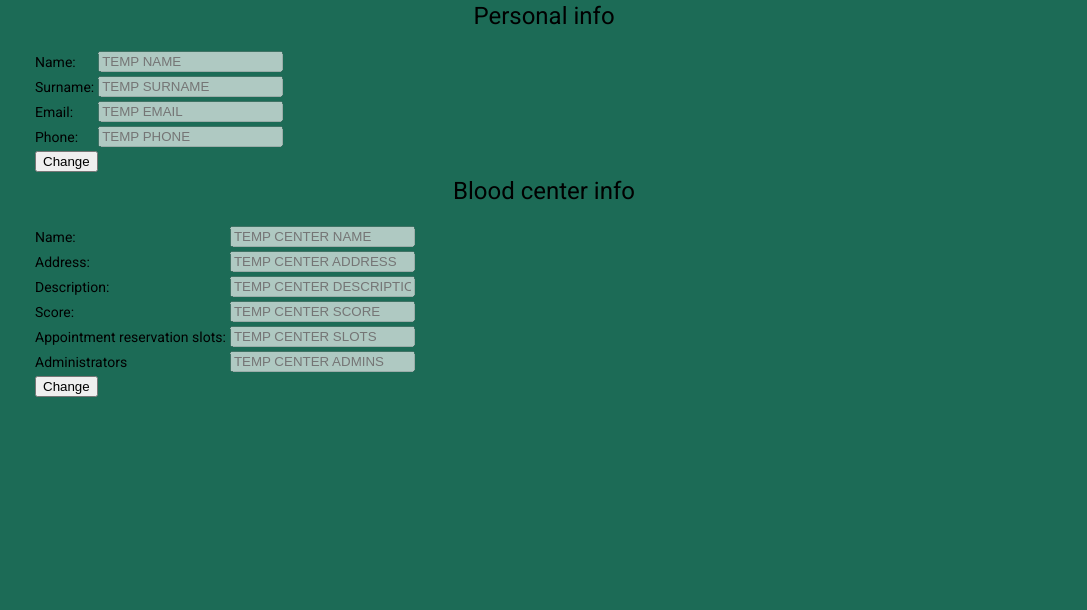
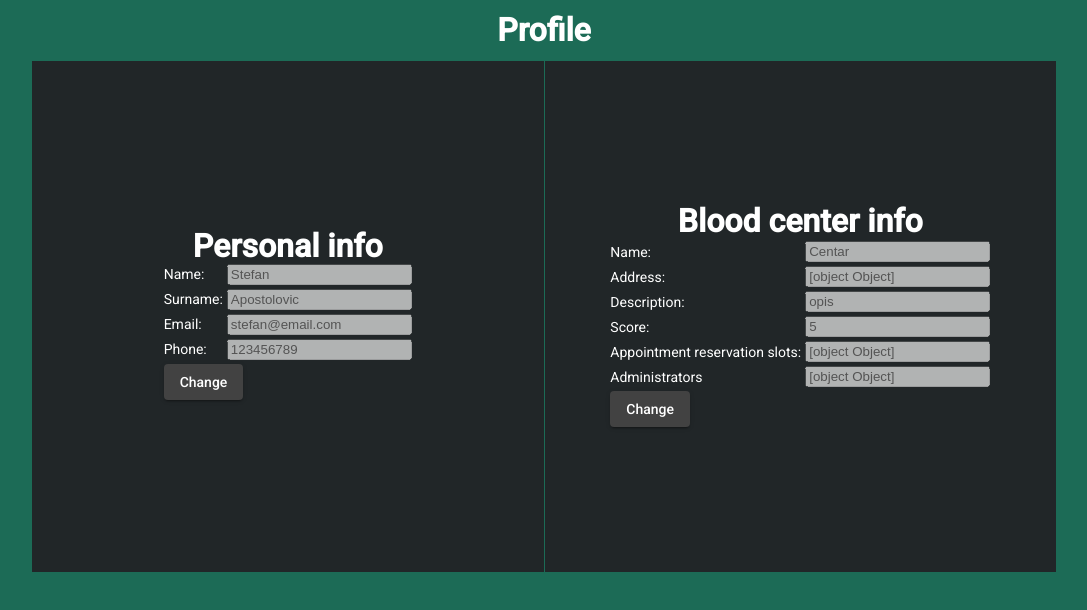
Before and after one commit to JovanSrdanov/Blood-Transfusion-Center, an Angular app in the folder FrontEnd/ISA/: page /blood-admin-profile in a window 1280 px wide. Shown: the top 610 px of the page, without its empty margins (96-1183 px from the left). Built offline with nearby package versions, Linux system fonts and the light colour scheme.

Commit message:
staff profile dtos, added confirm and cancel buttons

```diff
--- a/FrontEnd/ISA/src/app/StefanTEMP/blood-admin-profile/blood-admin-profile.module.ts
+++ b/FrontEnd/ISA/src/app/StefanTEMP/blood-admin-profile/blood-admin-profile.module.ts
@@ -2,9 +2,10 @@ import { MaterialModule } from './../../material/material.module';
 import { NgModule } from '@angular/core';
 import { CommonModule } from '@angular/common';
 import { BloodAdminProfileComponent } from './blood-admin-profile/blood-admin-profile.component';
+import { FormsModule } from '@angular/forms';
 
 @NgModule({
   declarations: [BloodAdminProfileComponent],
-  imports: [CommonModule, MaterialModule],
+  imports: [CommonModule, MaterialModule, FormsModule],
 })
 export class BloodAdminProfileModule {}
--- a/FrontEnd/ISA/src/app/StefanTEMP/blood-admin-profile/blood-admin-profile/blood-admin-profile.component.css
+++ b/FrontEnd/ISA/src/app/StefanTEMP/blood-admin-profile/blood-admin-profile/blood-admin-profile.component.css
@@ -5,4 +5,40 @@
 
 table {
   text-align: left;
+  color: white;
 }
+
+.tableInfo {
+  width: 80%;
+  height: 80%;
+}
+
+.tableText {
+  font-size: large;
+}
+
+.rowInfo {
+  width: 60%;
+}
+
+.header {
+  margin-top: 2%;
+  margin-bottom: 2%;
+  font-size: xx-large;
+  font-weight: bolder;
+  color: white;
+}
+
+.fields {
+  font-weight: bold;
+}
+
+.importantText {
+  font-size: x-large;
+  font-weight: bold;
+  padding: 1%;
+}
+
+mat-grid-tile {
+  background-color: rgb(33, 38, 40);
+}
--- a/FrontEnd/ISA/src/app/StefanTEMP/blood-admin-profile/blood-admin-profile/blood-admin-profile.component.html
+++ b/FrontEnd/ISA/src/app/StefanTEMP/blood-admin-profile/blood-admin-profile/blood-admin-profile.component.html
@@ -1,5 +1,11 @@
 <div class="grid">
-  <h1>Personal info</h1>
+  <div class="header">Profile</div>
+  <!--******************PERSONAL***********************-->
+  <mat-grid-list cols="2" rowHeight="1:1">
+    <mat-grid-tile>
+      <div>
+        <div class="header">Personal info</div>
+        <div>
           <form>
             <table>
               <tr>
@@ -8,8 +14,9 @@
                   <input
                     type="text"
                     name="name"
+                    [(ngModel)]="staffInfo.name"
                     placeholder="TEMP NAME"
-            disabled="isEnabled"
+                    [disabled]="isPreventChangeAdmin"
                   />
                 </td>
               </tr>
@@ -19,8 +26,9 @@
                   <input
                     type="text"
                     name="surname"
+                    [(ngModel)]="staffInfo.surname"
                     placeholder="TEMP SURNAME"
-            disabled="isEnabled"
+                    [disabled]="isPreventChangeAdmin"
                   />
                 </td>
               </tr>
@@ -30,8 +38,9 @@
                   <input
                     type="text"
                     name="email"
+                    [(ngModel)]="staffInfo.email"
                     placeholder="TEMP EMAIL"
-            disabled="isEnabled"
+                    [disabled]="isPreventChangeAdmin"
                   />
                 </td>
               </tr>
@@ -41,17 +50,44 @@
                   <input
                     type="text"
                     name="Phone"
+                    [(ngModel)]="staffInfo.phoneNumber"
                     placeholder="TEMP PHONE"
-            disabled="isEnabled"
+                    [disabled]="isPreventChangeAdmin"
                   />
                 </td>
               </tr>
-      <tr>
-        <td colspan="2"><button mat-raised-button>Change</button></td>
+              <tr *ngIf="isPreventChangeAdmin">
+                <td colspan="2">
+                  <button mat-raised-button (click)="enableChangeAdmin($event)">
+                    Change
+                  </button>
+                </td>
+              </tr>
+              <tr *ngIf="!isPreventChangeAdmin">
+                <td>
+                  <button
+                    mat-raised-button
+                    (click)="confirmChangeAdmin($event)"
+                  >
+                    Confirm
+                  </button>
+                </td>
+                <td>
+                  <button mat-raised-button (click)="cancelChangeAdmin($event)">
+                    Cancel
+                  </button>
+                </td>
               </tr>
             </table>
           </form>
-  <h1>Blood center info</h1>
+        </div>
+      </div>
+    </mat-grid-tile>
+    <!--******************PERSONAL***********************-->
+    <mat-grid-tile>
+      <div>
+        <div class="header">Blood center info</div>
+        <div>
           <form>
             <table>
               <tr>
@@ -60,8 +96,9 @@
                   <input
                     type="text"
                     name="CenterName"
+                    [(ngModel)]="centerInfo.name"
                     placeholder="TEMP CENTER NAME"
-            disabled="isEnabled"
+                    [disabled]="isPreventChangeCenter"
                   />
                 </td>
               </tr>
@@ -71,8 +108,9 @@
                   <input
                     type="text"
                     name="CenterAddress"
+                    [(ngModel)]="centerInfo.address"
                     placeholder="TEMP CENTER ADDRESS"
-            disabled="isEnabled"
+                    [disabled]="isPreventChangeCenter"
                   />
                 </td>
               </tr>
@@ -82,8 +120,9 @@
                   <input
                     type="text"
                     name="CenterDescription"
+                    [(ngModel)]="centerInfo.description"
                     placeholder="TEMP CENTER DESCRIPTION"
-            disabled="isEnabled"
+                    [disabled]="isPreventChangeCenter"
                   />
                 </td>
               </tr>
@@ -93,8 +132,9 @@
                   <input
                     type="text"
                     name="CenterScore"
+                    [(ngModel)]="centerInfo.score"
                     placeholder="TEMP CENTER SCORE"
-            disabled="isEnabled"
+                    [disabled]="isPreventChangeCenter"
                   />
                 </td>
               </tr>
@@ -104,8 +144,9 @@
                   <input
                     type="text"
                     name="CenterSlots"
+                    [(ngModel)]="centerInfo.appointments"
                     placeholder="TEMP CENTER SLOTS"
-            disabled="isEnabled"
+                    [disabled]="isPreventChangeCenter"
                   />
                 </td>
               </tr>
@@ -115,14 +156,44 @@
                   <input
                     type="text"
                     name="CenterAdmins"
+                    [(ngModel)]="centerInfo.administrators"
                     placeholder="TEMP CENTER ADMINS"
-            disabled="isEnabled"
+                    [disabled]="isPreventChangeCenter"
                   />
                 </td>
               </tr>
-      <tr>
-        <td colspan="2"><button mat-raised-button>Change</button></td>
+              <tr *ngIf="isPreventChangeCenter">
+                <td colspan="2">
+                  <button
+                    mat-raised-button
+                    (click)="enableChangeCenter($event)"
+                  >
+                    Change
+                  </button>
+                </td>
+              </tr>
+              <tr *ngIf="!isPreventChangeCenter">
+                <td>
+                  <button
+                    mat-raised-button
+                    (click)="confirmChangeCenter($event)"
+                  >
+                    Confirm
+                  </button>
+                </td>
+                <td>
+                  <button
+                    mat-raised-button
+                    (click)="cancelChangeCenter($event)"
+                  >
+                    Cancel
+                  </button>
+                </td>
               </tr>
             </table>
           </form>
         </div>
+      </div>
+    </mat-grid-tile>
+  </mat-grid-list>
+</div>
--- a/FrontEnd/ISA/src/app/StefanTEMP/blood-admin-profile/blood-admin-profile/blood-admin-profile.component.ts
+++ b/FrontEnd/ISA/src/app/StefanTEMP/blood-admin-profile/blood-admin-profile/blood-admin-profile.component.ts
@@ -1,3 +1,4 @@
+import { ProfileService } from './../services/profile.service';
 import { Component, OnInit } from '@angular/core';
 
 @Component({
@@ -6,13 +7,58 @@ import { Component, OnInit } from '@angular/core';
   styleUrls: ['./blood-admin-profile.component.css'],
 })
 export class BloodAdminProfileComponent implements OnInit {
-  isChanging: boolean = false;
+  isPreventChangeAdmin: boolean = true;
+  isPreventChangeCenter: boolean = true;
 
-  constructor() {}
+  staffInfo: any;
+  staffInfoCopy: any;
 
-  ngOnInit(): void {}
+  centerInfo: any;
+  centerInfoCopy: any;
 
-  enableChange() {
-    this.isChanging = !this.isChanging;
+  constructor(private profileService: ProfileService) {}
+
+  ngOnInit(): void {
+    this.staffInfo = this.profileService.getLoggedInStaffInfo();
+    this.staffInfoCopy = structuredClone(this.staffInfo);
+
+    this.centerInfo = this.profileService.getStaffCenterInfo();
+    this.centerInfoCopy = structuredClone(this.centerInfo);
+  }
+
+  //ADMIN
+  enableChangeAdmin(e: Event) {
+    e.preventDefault();
+    this.isPreventChangeAdmin = !this.isPreventChangeAdmin;
+  }
+  confirmChangeAdmin(event: Event) {
+    event.preventDefault();
+    this.profileService.updateStaffCenterInfo(this.staffInfo);
+    this.staffInfoCopy = structuredClone(this.staffInfo);
+    this.isPreventChangeAdmin = !this.isPreventChangeAdmin;
+  }
+
+  cancelChangeAdmin(event: Event) {
+    event.preventDefault();
+    this.staffInfo = structuredClone(this.staffInfoCopy);
+    this.isPreventChangeAdmin = !this.isPreventChangeAdmin;
+  }
+
+  //CENTAR
+  enableChangeCenter(event: Event) {
+    event.preventDefault();
+    this.isPreventChangeCenter = !this.isPreventChangeCenter;
+  }
+
+  confirmChangeCenter(event: Event) {
+    event.preventDefault();
+    this.centerInfoCopy = structuredClone(this.centerInfo);
+    this.isPreventChangeCenter = !this.isPreventChangeCenter;
+  }
+
+  cancelChangeCenter(event: Event) {
+    event.preventDefault();
+    this.centerInfo = structuredClone(this.centerInfoCopy);
+    this.isPreventChangeCenter = !this.isPreventChangeCenter;
   }
 }
--- /dev/null
+++ b/FrontEnd/ISA/src/app/StefanTEMP/blood-admin-profile/models/appointment-dto.model.ts
@@ -0,0 +1,5 @@
+export class AppointmentDto {
+  time: string = '';
+  duration: number = 0;
+  available: boolean = false;
+}
--- /dev/null
+++ b/FrontEnd/ISA/src/app/StefanTEMP/blood-admin-profile/services/profile.service.ts
@@ -0,0 +1,43 @@
+import { Injectable } from '@angular/core';
+
+@Injectable({
+  providedIn: 'root',
+})
+export class ProfileService {
+  constructor() {}
+
+  getLoggedInStaffInfo() {
+    return {
+      name: 'Stefan',
+      surname: 'Apostolovic',
+      email: 'stefan@email.com',
+      phoneNumber: '123456789',
+    };
+  }
+
+  getStaffCenterInfo() {
+    return {
+      name: 'Centar',
+      address: {
+        stree: 'ulica',
+        number: '1/2',
+        city: 'Nis',
+        country: 'Serbia',
+        latitude: 21.12312,
+        longitude: -15.32131,
+      },
+      description: 'opis',
+      score: 5.0,
+      appointments: [{ time: '11:00', duration: 30, available: true }],
+      administrators: {},
+    };
+  }
+
+  updateStaffInfo(info: any) {
+    console.log(info);
+  }
+
+  updateStaffCenterInfo(info: any) {
+    console.log(info);
+  }
+}
--- a/FrontEnd/ISA/src/app/StefanTEMP/landing-page/landing-page.module.ts
+++ b/FrontEnd/ISA/src/app/StefanTEMP/landing-page/landing-page.module.ts
@@ -1,3 +1,4 @@
+import { BloodAdminProfileModule } from './../blood-admin-profile/blood-admin-profile.module';
 import { MaterialModule } from './../../material/material.module';
 import { NgModule } from '@angular/core';
 import { CommonModule } from '@angular/common';
@@ -5,6 +6,6 @@ import { LandingPageComponent } from './landing-page/landing-page.component';
 
 @NgModule({
   declarations: [LandingPageComponent],
-  imports: [CommonModule, MaterialModule],
+  imports: [CommonModule, MaterialModule, BloodAdminProfileModule],
 })
 export class LandingPageModule {}
--- a/FrontEnd/ISA/src/app/app.module.ts
+++ b/FrontEnd/ISA/src/app/app.module.ts
@@ -5,6 +5,7 @@ import { BrowserModule } from '@angular/platform-browser';
 import { AppRoutingModule } from './app-routing.module';
 import { AppComponent } from './app.component';
 import { BrowserAnimationsModule } from '@angular/platform-browser/animations';
+import { FormsModule } from '@angular/forms';
 
 @NgModule({
   declarations: [AppComponent],
@@ -14,6 +15,7 @@ import { BrowserAnimationsModule } from '@angular/platform-browser/animations';
     BrowserAnimationsModule,
     MaterialModule,
     LandingPageModule,
+    FormsModule,
   ],
   providers: [],
   bootstrap: [AppComponent],
```
Also changed, not shown: FrontEnd/ISA/src/app/StefanTEMP/blood-admin-profile/models/address-dto.model.ts (added, +17 -0 lines), FrontEnd/ISA/src/app/StefanTEMP/blood-admin-profile/models/blood-center-info.model.ts (added, +20 -0 lines), FrontEnd/ISA/src/app/StefanTEMP/blood-admin-profile/models/staff-dto.model.ts (added, +9 -0 lines), FrontEnd/ISA/src/app/StefanTEMP/blood-admin-profile/models/staff-info-dto.model.ts (added, +13 -0 lines), 1 other file (tests, documents, lock files or other folders). Lines whose indentation alone changed are shown as unchanged.
